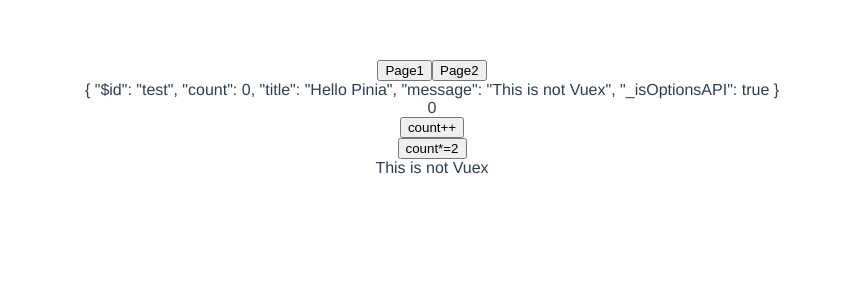
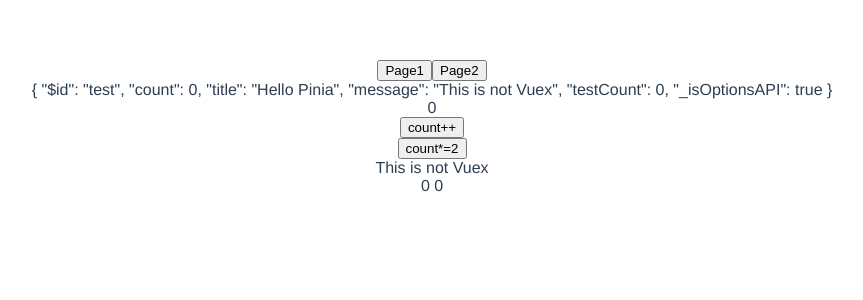
Before and after one commit to baizhi958216/vite_vue_pinia, a Vue app in the folder vitebase/: page /main/page1 in a window 1280 px wide. Shown: the top 300 px of the page, without its empty margins (208-1071 px from the left). Built offline with nearby package versions, Linux system fonts and the light colour scheme.

Commit message:
vue: pinia: state
Signed-off-by: baizhi958216 <1475289190@qq.com>

```diff
--- a/vitebase/src/stores/TestStore.js
+++ b/vitebase/src/stores/TestStore.js
@@ -15,5 +15,10 @@
     }
   },
   //   相当于computed
-  getters: {},
+  getters: {
+    testCount(state){
+        // 这里用的是 state, 而不是 this
+        return state.count*10
+    }
+  },
 });
--- a/vitebase/src/views/Page1.vue
+++ b/vitebase/src/views/Page1.vue
@@ -8,7 +8,13 @@
         <br>
         <button @click="testAction">count*=2</button>
         <br>
-        {{message}}
+        <!-- storeToRefs -->
+        {{ message }}
+        <br>
+        <!-- state -->
+        {{ counter.testCount }}
+        <!-- state: 这种需要定义属性名再引用 -->
+        {{ ccss }}
     </div>
 </template>
 <script setup>
@@ -17,11 +23,13 @@
 
 const counter = testStore()
 
-let {id,title,message} = storeToRefs(counter)
+// { 初始变量名:变量名 }
+let { id, title, message, testCount: ccss } = storeToRefs(counter)
+
 const msg = message.value
 function testClick() {
     counter.count++
-    message.value=msg+' '+counter.count
+    message.value = msg + ' ' + counter.count
 }
 
 function testAction() {
```
